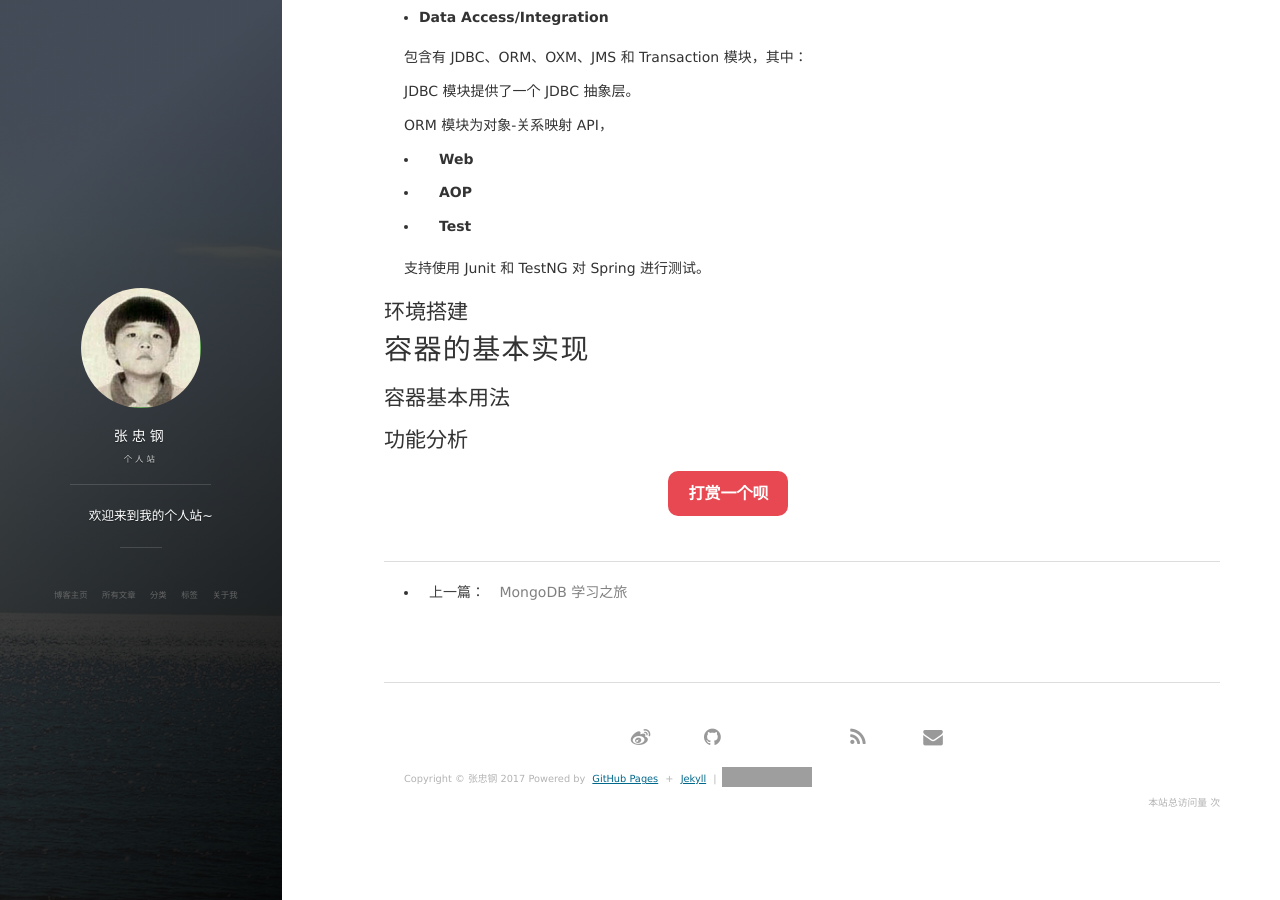
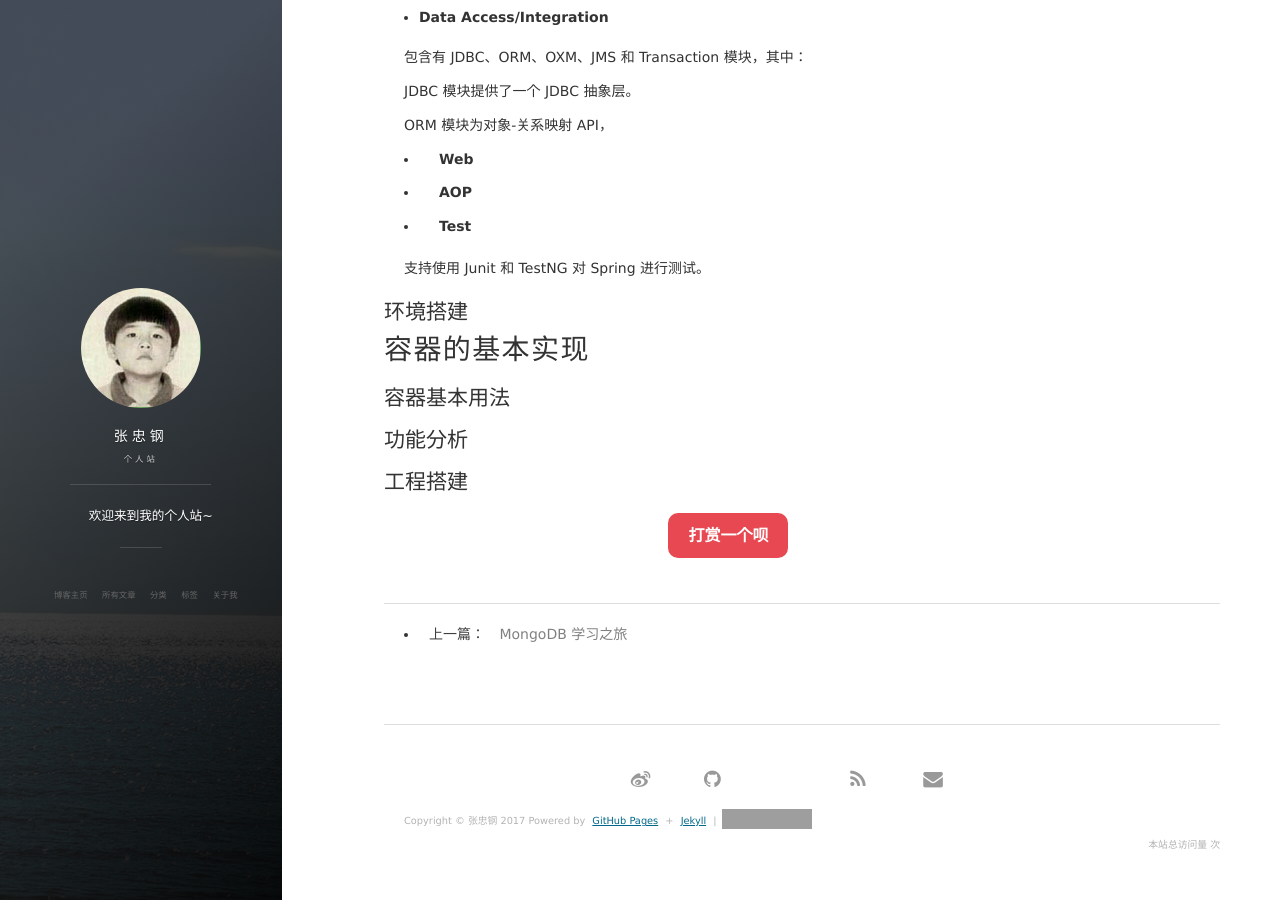
Before and after one commit to zhzhgang/zhzhgang.github.io, a Jekyll site: the page built from _posts/2017-04-06-SpringSourceNotes.md, in a window 1280 px wide and 900 px high, scrolled down 733 px. Built offline with Jekyll 4.4.1, drawn with Linux system fonts in a browser that asks for light colours; nearby versions of some CDN libraries; comment, search, counter and statistics services are not loaded; grey boxes are pictures that could not be loaded.

Commit message:
Edit 2017-04-06-SpringSourceNotes.md

```diff
--- a/_posts/2017-04-06-SpringSourceNotes.md
+++ b/_posts/2017-04-06-SpringSourceNotes.md
@@ -59,3 +59,6 @@ ORM 模块为对象-关系映射 API，
 
 
 ## 功能分析
+
+
+## 工程搭建
```
